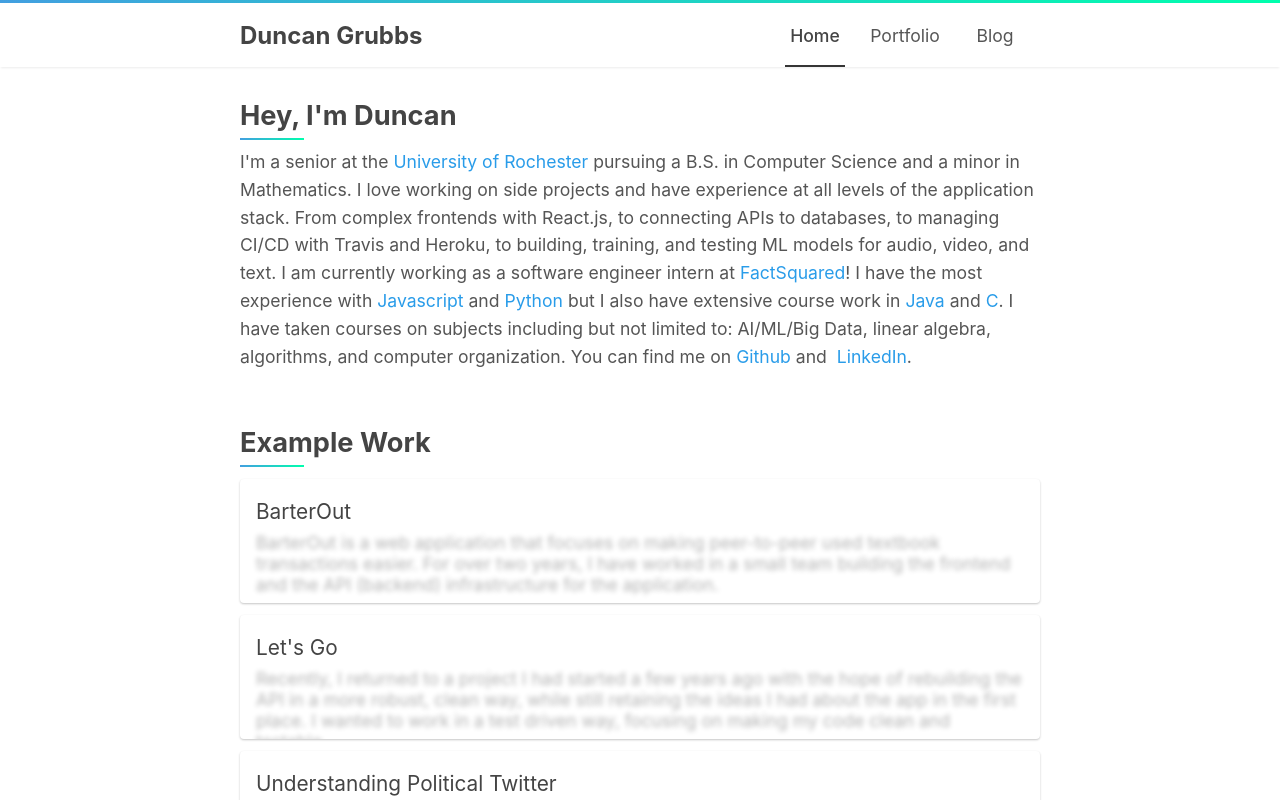
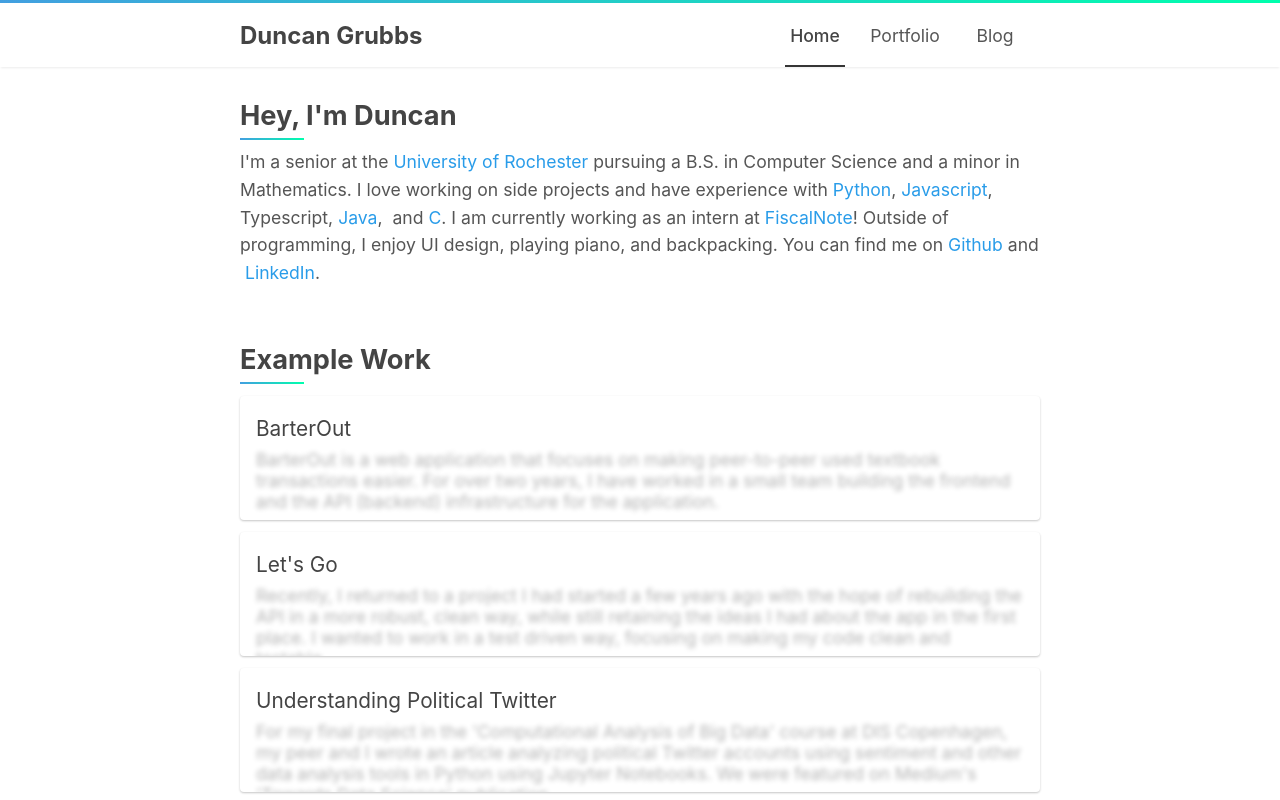
Before and after one commit to duncangrubbs/portfolio, a React (Create React App) app: page / in a window 1280 px wide. Shown: the top 800 px of the page. Built offline with nearby package versions, Linux system fonts and the light colour scheme.

Commit message:
update homepage content.

```diff
--- a/src/routes/Home.jsx
+++ b/src/routes/Home.jsx
@@ -22,19 +22,14 @@ const Home = () => (
           I&apos;m a senior
           at the <a rel="noopenner external" href="https://rochester.edu">University of Rochester</a>
           &nbsp;pursuing a B.S. in Computer Science and a minor in Mathematics.
-          I love working on side projects and have experience at
-          all levels of the application stack. From complex frontends
-          with React.js, to connecting APIs to databases, to managing
-          CI/CD with Travis and Heroku, to building, training, and testing
-          ML models for audio, video, and text. I am currently working as a software engineer intern
-          at <a rel="noopenner external" href="https://factsquared.com">FactSquared</a>!
-          I have the most experience with <a rel="noopenner external" href="https://github.com/BarterOut/BarterOutMain">
-          Javascript</a> and <a rel="noopenner external" href="https://github.com/duncangrubbs/lyrics-to-artist">Python</a>
-          &nbsp;but I also have extensive course work in&nbsp;
-          <a rel="noopenner external" href="https://github.com/duncangrubbs/L-system">Java</a>
+          I love working on side projects and have experience with&nbsp;
+          <a rel="noopenner external" href="https://github.com/duncangrubbs/lyrics-to-artist">Python</a>,&nbsp;
+          <a rel="noopenner external" href="https://github.com/BarterOut/BarterOutMain">Javascript</a>,&nbsp;
+          Typescript, <a rel="noopenner external" href="https://github.com/duncangrubbs/L-system">Java</a>,
           &nbsp;and&nbsp;<a rel="noopenner external" href="https://github.com/duncangrubbs/urSQL">C</a>.
-          I have taken courses on subjects including but not limited to:
-          AI/ML/Big Data, linear algebra, algorithms, and computer organization.
+          I am currently working as an intern
+          at <a rel="noopenner external" href="https://fiscalnote.com">FiscalNote</a>!
+          Outside of programming, I enjoy UI design, playing piano, and backpacking.
           You can find me on <a rel="noopenner external" href="https://github.com/duncangrubbs"> Github</a> and
           &nbsp;<a rel="noopenner external" href="https://www.linkedin.com/in/duncan-grubbs-01979a14a/">LinkedIn</a>.
         </p>
```
